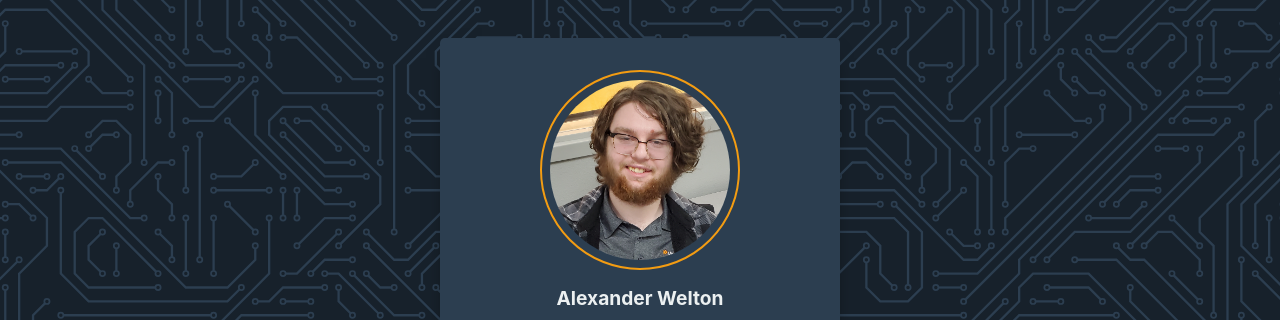
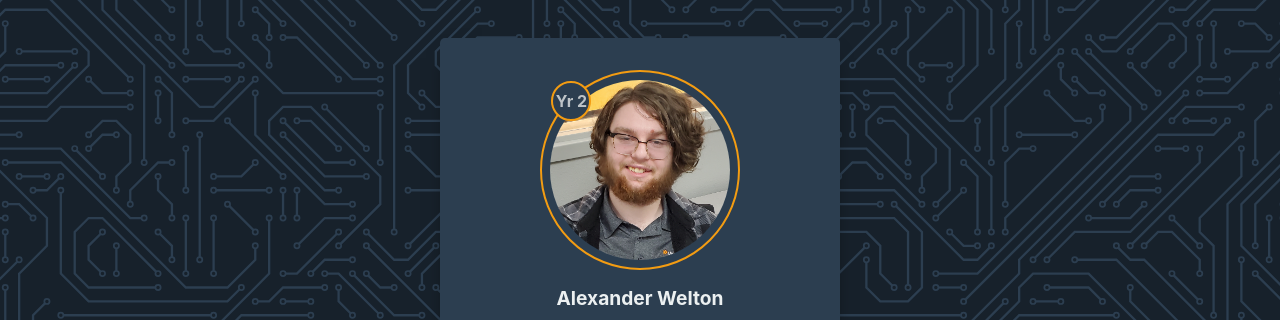
Before and after one commit to Jblack262/West-MEC-coding-newsletter, a React (Create React App) app: page / in a window 1280 px wide. Shown: the part 150-470 px from the top of the page. Built offline with nearby package versions, Linux system fonts and the light colour scheme.

Commit message:
added class year badge to students

```diff
--- a/src/Pages/Review.jsx
+++ b/src/Pages/Review.jsx
@@ -5,7 +5,7 @@ import { Helmet } from 'react-helmet';
 
 const Review = () => {
   const [index, setIndex] = useState(0);
-  const { name, image, text, recent, github } = reviews[index];
+  const { name, image, text, recent, github, year } = reviews[index];
   const checkNumber = (number) => {
     if (number > reviews.length - 1) {
       return 0;
@@ -33,7 +33,11 @@ const Review = () => {
           <title>Coding Newsletter</title>
       </Helmet>
       <div className="imgContainer">
-        <img src={image} alt={name} />
+
+        <span>
+          <span className='badge'>Yr {year}</span>
+          <img src={image} alt={name} />
+        </span>
       </div>
       <h1>{name}</h1>
       <p>{text}</p>
--- a/src/sass/components/_review.scss
+++ b/src/sass/components/_review.scss
@@ -20,7 +20,6 @@
 	.imgContainer {
 		max-width: 50%;
 		min-width: 150px;
-    aspect-ratio: 1 / 1;
 		overflow: hidden;
 		box-sizing: border-box;
 		margin: 1rem auto;
@@ -28,15 +27,40 @@
 		display: flex;
 		justify-content: center;
 		align-items: center;
+		span {
+			border: 2px solid $clr-accent-0;
+			border-radius: 50%;
+			position: relative;
+
 			img {
 				width: 100%;
 				max-height: 100%;
 				object-fit: cover;
 
-      border: 2px solid $clr-accent-0;
+				aspect-ratio: 1/1;
 				padding: 0.5rem;
 				border-radius: 50%;
 				display: block;
+				position: relative;
+				margin: 0;
+			}
+			position: relative;
+			.badge {
+				line-height: 1;
+				display: grid;
+				place-items: center;
+				z-index: 1;
+				position: absolute;
+				top: 15%;
+				left: 15%;
+				transform: translate(-50%, -50%);
+				width: 2.5rem;
+				height: 2.5rem;
+				font-size: 1rem;
+				aspect-ratio: 1 / 1;
+				background-color: #2c3e50;
+				font-weight: bold;
+			}
 		}
 	}
 	h1 {
--- a/src/util/data.js
+++ b/src/util/data.js
@@ -7,6 +7,7 @@ const reviews = [
     text: "He has made many pieces of art to contribute to the program. This includes the main logo worn on the coding program T-shirts.",
     recent: "https://potato-weather-2.netlify.app/",
     github: "SchoolPotato",
+    year: 2,
   },
   {
     id: 2,
@@ -15,6 +16,7 @@ const reviews = [
     text: 'He’s quiet, talented, and certainly hard working. Please check out his work.',
     recent: "https://tender-beaver-d56329.netlify.app/",
     github: "Amakris12",
+    year: 2,
   },
   {
     id: 3,
@@ -23,6 +25,7 @@ const reviews = [
     text: 'Fantastic Programmer and future Business Tycoon I look forward to see his accomplishments P.S. dont forget MR. B gets 10%',
     recent: "https://multi-api-boley.netlify.app/",
     github: "xBarikadex",
+    year: 2,
   },
   {
     id: 4,
@@ -31,6 +34,7 @@ const reviews = [
     text: 'FBLA President. A hard-worker and great programmer. Please check out what he’s accomplished.',
     recent: "https://ethanroldanportfolio.netlify.app/",
     github: "TheCapn-MEC",
+    year: 2,
   },
   {
     id: 5,
@@ -39,6 +43,7 @@ const reviews = [
     text: 'A smart and adaptable student that underestimates just how smart he is',
     recent: "https://xenodochial-davinci-cedcf4.netlify.app/",
     github: "Hshipp267",
+    year: 2,
   },
   {
     id: 6,
@@ -47,6 +52,7 @@ const reviews = [
     text: 'He’s a great student. He makes the greatest websites on the planet, including this very newsletter!',
     recent: "https://jblack262.github.io/Vue-portfolio/",
     github: "jblack262",
+    year: 2,
 
   },
   {
@@ -56,6 +62,7 @@ const reviews = [
     text: 'FBLA Vice President. While he may complain about prettier in JS and grid in CSS, he is a great programmer and designer.',
     recent: "https://modest-nobel-6c9103.netlify.app/",
     github: "lgrave264",
+    year: 2,
   },
   {
     id: 8,
@@ -64,6 +71,7 @@ const reviews = [
     text: 'FBLA Historian. He’s a highly successful web developer. Please check out his Audio Synthesizer.',
     recent: "https://upbeat-agnesi-da2285.netlify.app/",
     github: "Moleso587587",
+    year: 2,
   },
   {
     id: 9,
@@ -72,6 +80,7 @@ const reviews = [
     text: 'FBLA Vice President of Fundraising. She designs great websites and really knows how to make a sale.',
     recent: "https://lzalit238-react-accordian-project.netlify.app/",
     github: "lzalit238",
+    year: 2,
   },
   {
     id: 10,
@@ -80,6 +89,7 @@ const reviews = [
     text: 'Works hard. Program harder.',
     recent: "https://mattholloway04.github.io/groupProject/",
     github: "ddrebe473",
+    year: 1,
   },
   {
     id: 11,
@@ -88,6 +98,7 @@ const reviews = [
     text: 'E-Man is a great student and web designer',
     recent: "https://keven82105.github.io/partner-project/",
     github: "demonlord6661",
+    year: 1,
   },
   {
     id: 12,
@@ -96,6 +107,7 @@ const reviews = [
     text: 'A great student that miscalulates his intelligence',
     recent: "https://victormal001.github.io/sci-floors/",
     github: "captren501",
+    year: 1,
   },
   {
     id: 13,
@@ -104,6 +116,7 @@ const reviews = [
     text: 'FBLA Vice President of Social Media. He’s a highly successful and talented programmer and web developer.',
     recent: "https://justinmelore.github.io/Sun-Company/",
     github: "JustinMelore",
+    year: 1,
   },
   {
     id: 14,
@@ -112,6 +125,7 @@ const reviews = [
     text: "He's a great programmer with major success in the program. Also slightly addicted to Big Chungus.",
     recent: "https://b1gchungus.github.io/CSS-Group-Project/",
     github: "B1gChungus",
+    year: 1,
   },
   {
     id: 15,
@@ -120,6 +134,7 @@ const reviews = [
     text: 'FBLA Treasurer. A great programmer with success in the program despite getting distracted here and there',
     recent: "https://b1gchungus.github.io/CSS-Group-Project/gallery.html",
     github: "lwin496",
+    year: 1,
   },
   {
     id: 16,
@@ -128,6 +143,7 @@ const reviews = [
     text: 'He’s a quiet but rather talented programmer making some quality websites.',
     recent: "https://mattholloway04.github.io/profilePage/",
     github: "mattholloway04",
+    year: 1,
   },
   {
     id: 17,
@@ -136,6 +152,7 @@ const reviews = [
     text: 'Roger Roger... is a doing great making retro games for FBLA and FUN!!!',
     recent: "https://rogerrandomdev.github.io/Portfolio/",
     github: "RogerRandomDev",
+    year: 1,
   },
   {
     id: 18,
@@ -144,6 +161,7 @@ const reviews = [
     text: 'TJ has learned a lot, watching his growth has been a joy to watch check out what he has been up to.',
     recent: "https://justinmelore.github.io/Sun-Company/index.html",
     github: "Tj5150",
+    year: 1,
   },
   {
     id: 19,
@@ -152,6 +170,7 @@ const reviews = [
     text: 'Victor is a talented programmer and will be doing even greater things soon enough',
     recent: "https://victormal001.github.io/My-Portfolio/index.html",
     github: "VictorMal001",
+    year: 1,
   },
   {
     id: 20,
@@ -160,6 +179,7 @@ const reviews = [
     text: 'While it took a while to catch up since the transfer Gianna has done a fantastic job in coding check out what she has been working on.',
     recent: "https://giannamar4.github.io/website-project/",
     github: "giannamar4",
+    year: 1,
   },
 ];
 
```
Also changed, not shown: src/sass/components/_blogPost.scss (indentation only), src/sass/index.css, 1 other file (tests, documents, lock files or other folders). Lines whose indentation alone changed are shown as unchanged.
